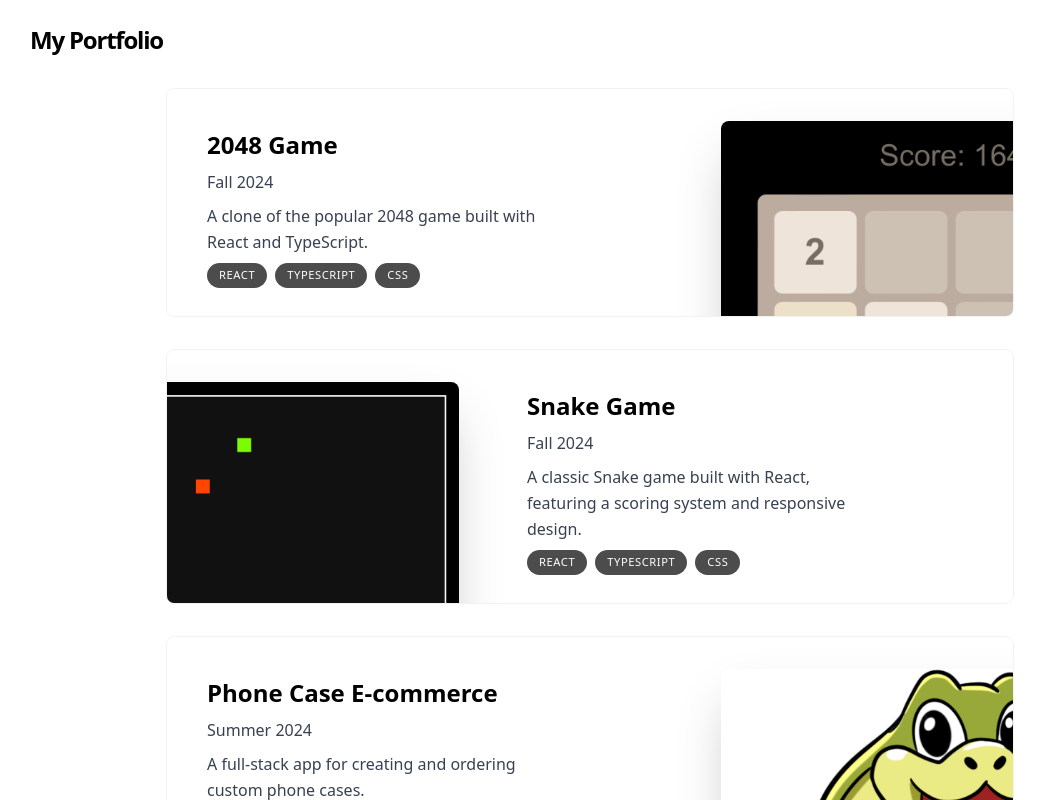
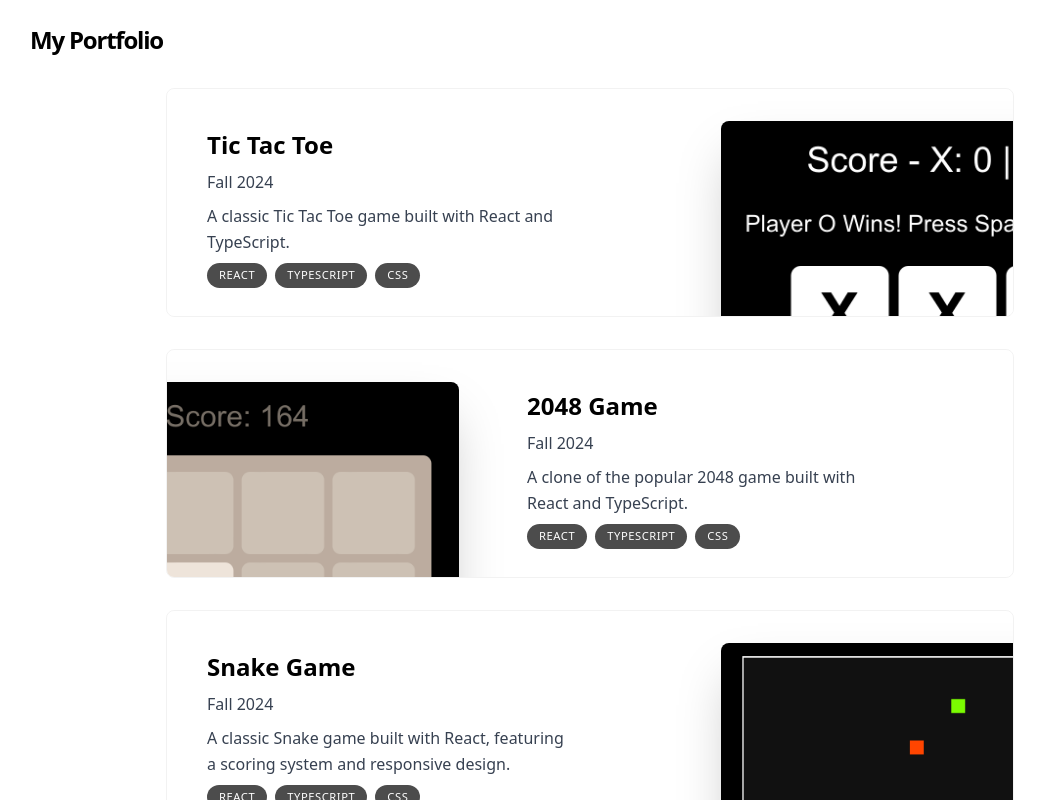
Before and after one commit to Scc33/portfolio, a Next.js app: page / in a window 1280 px wide. Shown: the top 800 px of the page, without its empty margins (50-1095 px from the left). Built offline with nearby package versions, Linux system fonts and the light colour scheme.

Commit message:
Add tic tac toe to homepage

```diff
--- a/app/components/Projects.tsx
+++ b/app/components/Projects.tsx
@@ -4,6 +4,15 @@ import { Fragment } from "react";
 import Project from "./Project";
 
 export const projectsData = [
+  {
+    title: "Tic Tac Toe",
+    description:
+      "A classic Tic Tac Toe game built with React and TypeScript.",
+    tags: ["React", "TypeScript", "CSS"],
+    imageUrl: "/tictactoe/tictactoe-screenshot.png",
+    link: "/tictactoe/3",
+    date: "Fall 2024"
+  },
   {
     title: "2048 Game",
     description:
--- a/app/data/Pages.tsx
+++ b/app/data/Pages.tsx
@@ -42,4 +42,7 @@ export const PAGE_METADATA: PageMetadata[] = [
     { endpoint: "/snake", date: "10/1/2024", name: "Snake Game" },
     { endpoint: "/2048", date: "10/1/2024", name: "2048 Game" },
     { endpoint: "/ecommerce", date: "10/1/2024", name: "E-Commerce" },
+    { endpoint: "/tictactoe/3", date: "10/1/2024", name: "Tic Tac Toe 3x3" },
+    { endpoint: "/tictactoe/4", date: "10/1/2024", name: "Tic Tac Toe 4x4" },
+    { endpoint: "/tictactoe/5", date: "10/1/2024", name: "Tic Tac Toe 5x5" },
 ];
```
Also changed, not shown: public/tictactoe/tictactoe-screenshot.png (added).
